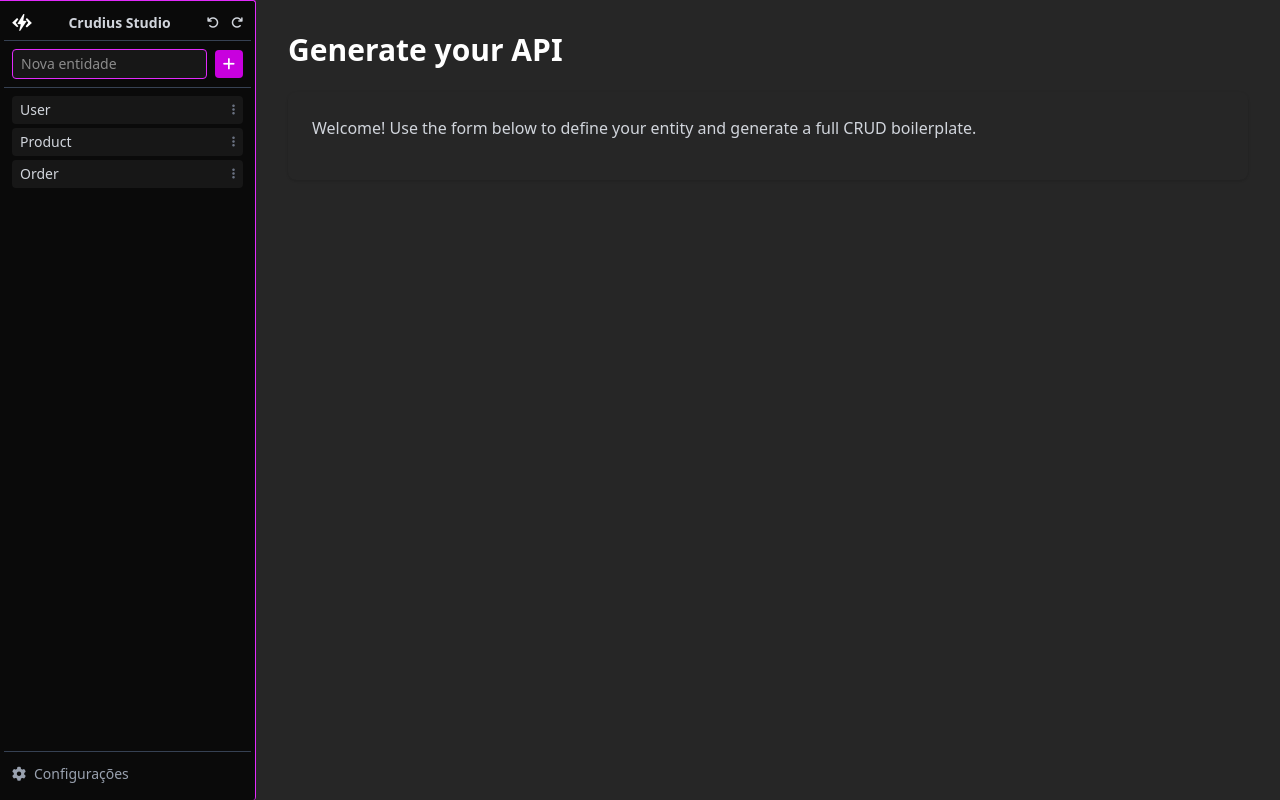
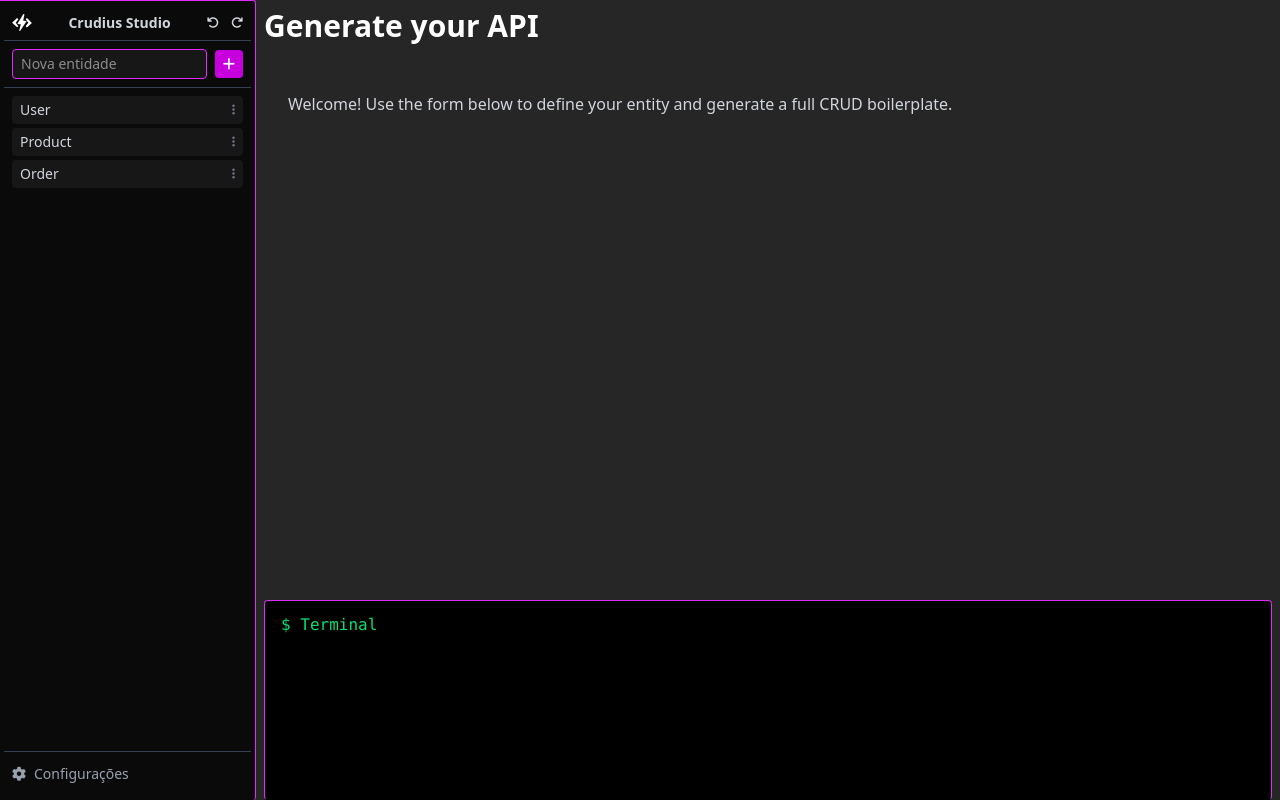
Before and after one commit to pedrovjesus/CRUDius-frontend, a React (Vite) app: page / in a window 1280 px wide. Built offline with nearby package versions, Linux system fonts and the light colour scheme.

Commit message:
feat: add terminal #(02)

```diff
--- a/src/components/Layout.tsx
+++ b/src/components/Layout.tsx
@@ -1,18 +1,26 @@
 import { Sidebar } from "./Sidebar";
+import { Terminal } from "./Terminal";
 
 interface ILayoutProps {
   title: string;
   children: React.ReactNode;
 }
-
 export const Layout: React.FC<ILayoutProps> = ({ title, children }) => {
   return (
-    <div className="flex min-h-screen bg-neutral-800 text-white">
-      <Sidebar />
+    <div className="flex flex-col min-h-screen bg-neutral-800 text-white">
+      <div className="flex flex-1 overflow-hidden">
+        <Sidebar />
 
-      <div className="flex-1 p-8">
-        <h1 className="text-3xl font-bold mb-6">{title}</h1>
-        <div className="p-6 rounded-lg shadow">{children}</div>
+        <div className="flex flex-col pb-0 flex-1 p-2 justify-between">
+          <div>
+            <h1 className="text-3xl font-bold mb-6">{title}</h1>
+            <div className="p-6">{children}</div>
+          </div>
+
+          <div className="h-50">
+            <Terminal />
+            </div>
+        </div>
       </div>
     </div>
   );
--- a/src/components/Sidebar.tsx
+++ b/src/components/Sidebar.tsx
@@ -1,12 +1,12 @@
 import { useState } from "react";
 
 export const Sidebar = () => {
+  // eslint-disable-next-line @typescript-eslint/no-unused-vars
   const [entities, setEntities] = useState(["User", "Product", "Order"]);
 
   return (
     <aside className="w-64 bg-neutral-950 p-1 text-gray-300 border-r border-t border-fuchsia-500 rounded-r-[3px] flex flex-col justify-between h-screen">
       <div>
-        {/* Topo */}
         <div className="flex items-center justify-between h-9 border-b border-b-gray-700 mb-2 p-2">
           <img
             src="/crudius2.svg"
@@ -20,7 +20,6 @@ export const Sidebar = () => {
           </div>
         </div>
 
-        {/* Campo de nova entidade */}
         <div className="flex items-center gap-2 px-2 pb-2 border-b border-gray-700 mb-2">
           <input
             type="text"
@@ -28,14 +27,13 @@ export const Sidebar = () => {
             className="w-full px-2 py-1 bg-neutral-900 text-sm text-white border border-fuchsia-500 rounded outline-none focus:ring-1 focus:ring-fuchsia-400"
           />
           <button
-            className="px-2 py-1 bg-fuchsia-600 hover:bg-fuchsia-700 text-white rounded text-sm"
+            className="px-2 py-1 cursor-pointer bg-fuchsia-600 hover:bg-fuchsia-700 text-white rounded text-sm"
             title="Adicionar entidade"
           >
             <i className="fa fa-plus" />
           </button>
         </div>
 
-        {/* Lista de entidades */}
         <div className="px-2 flex flex-col gap-1">
           {entities.map((entity, index) => (
             <div
@@ -52,9 +50,8 @@ export const Sidebar = () => {
         </div>
       </div>
 
-      {/* Rodapé com configurações */}
       <div className="border-t border-gray-700 px-2 py-3">
-        <button className="flex items-center gap-2 text-sm text-gray-400 hover:text-white">
+        <button className="flex items-center gap-2 text-sm cursor-pointer text-gray-400 hover:text-white">
           <i className="fa fa-cog" />
           Configurações
         </button>
--- /dev/null
+++ b/src/components/Terminal.tsx
@@ -0,0 +1,7 @@
+export const Terminal = () => {
+  return (
+    <div className="bg-black text-green-400 font-mono px-4 py-3 rounded-sm border border-b-black border-fuchsia-500 h-full overflow-y-auto">
+      <p>$ Terminal</p>
+    </div>
+  );
+};
```
